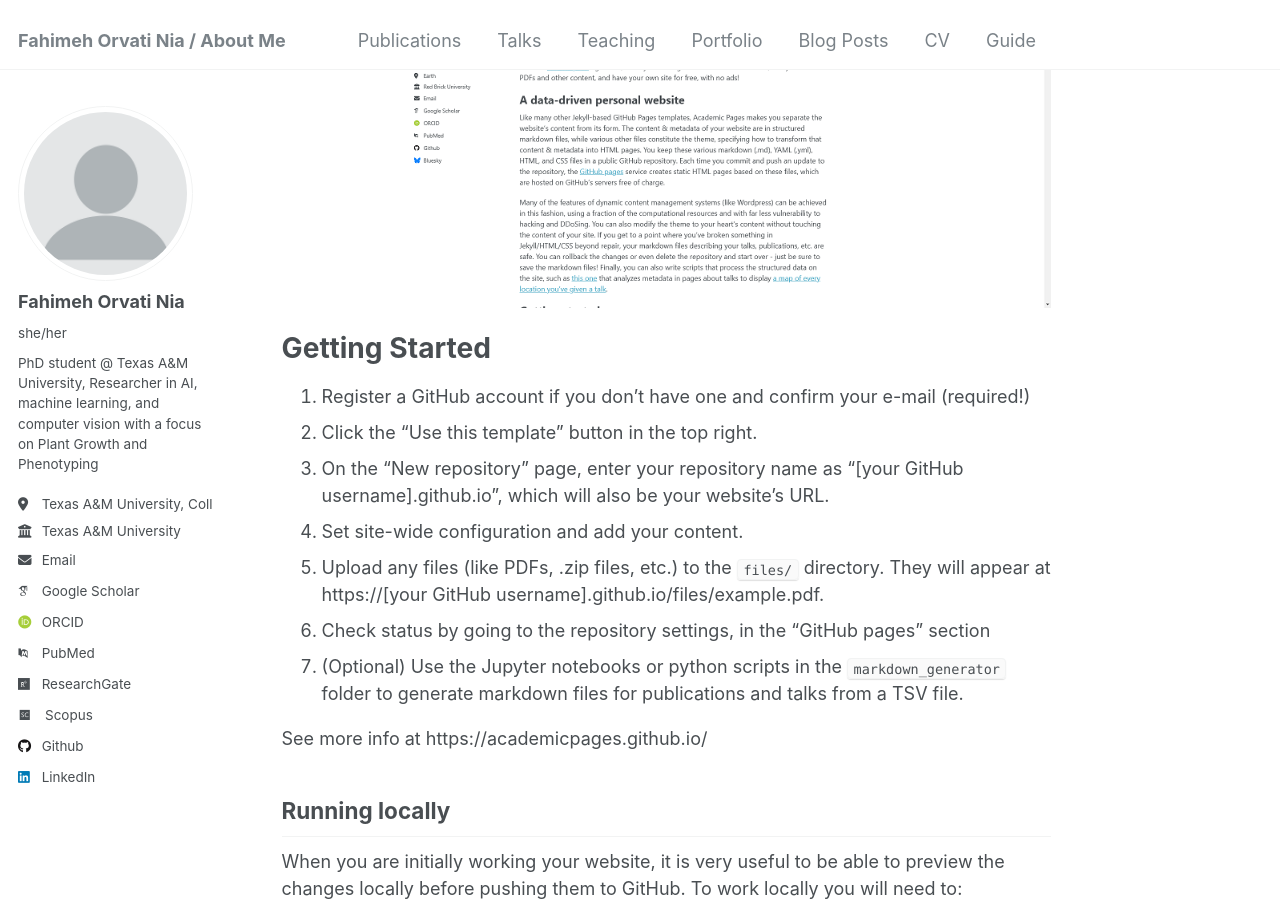
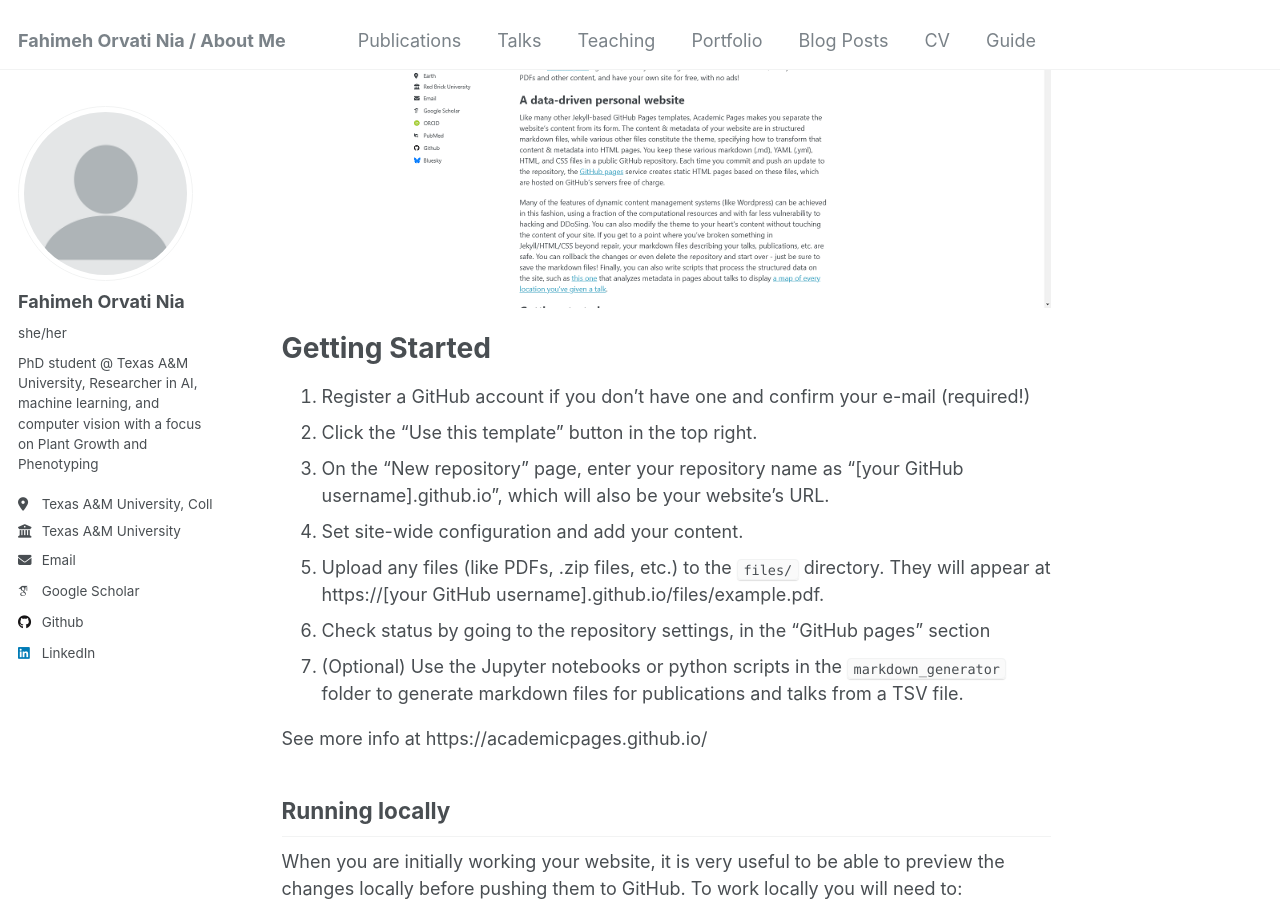
Before and after one commit to fahimehorvatinia/fahimehorvatinia.github.io, a Jekyll site: the page built from README.md, in a window 1280 px wide and 900 px high, scrolled down 355 px. Built offline with Jekyll 4.4.1, drawn with Linux system fonts in a browser that asks for light colours; some web fonts are replaced; our own code applies the rules of GitHub Pages for plain Markdown files.

Commit message:
Update _config.yml

```diff
--- a/_config.yml
+++ b/_config.yml
@@ -20,10 +20,7 @@ author:
 
   # Academic websites
   googlescholar    : ""
-  orcid            : ""
-  pubmed           : ""
-  researchgate     : ""
-  scopus           : ""
+
 
   # Repositories and software development
   github           : "fahimehorvatinia"
```
